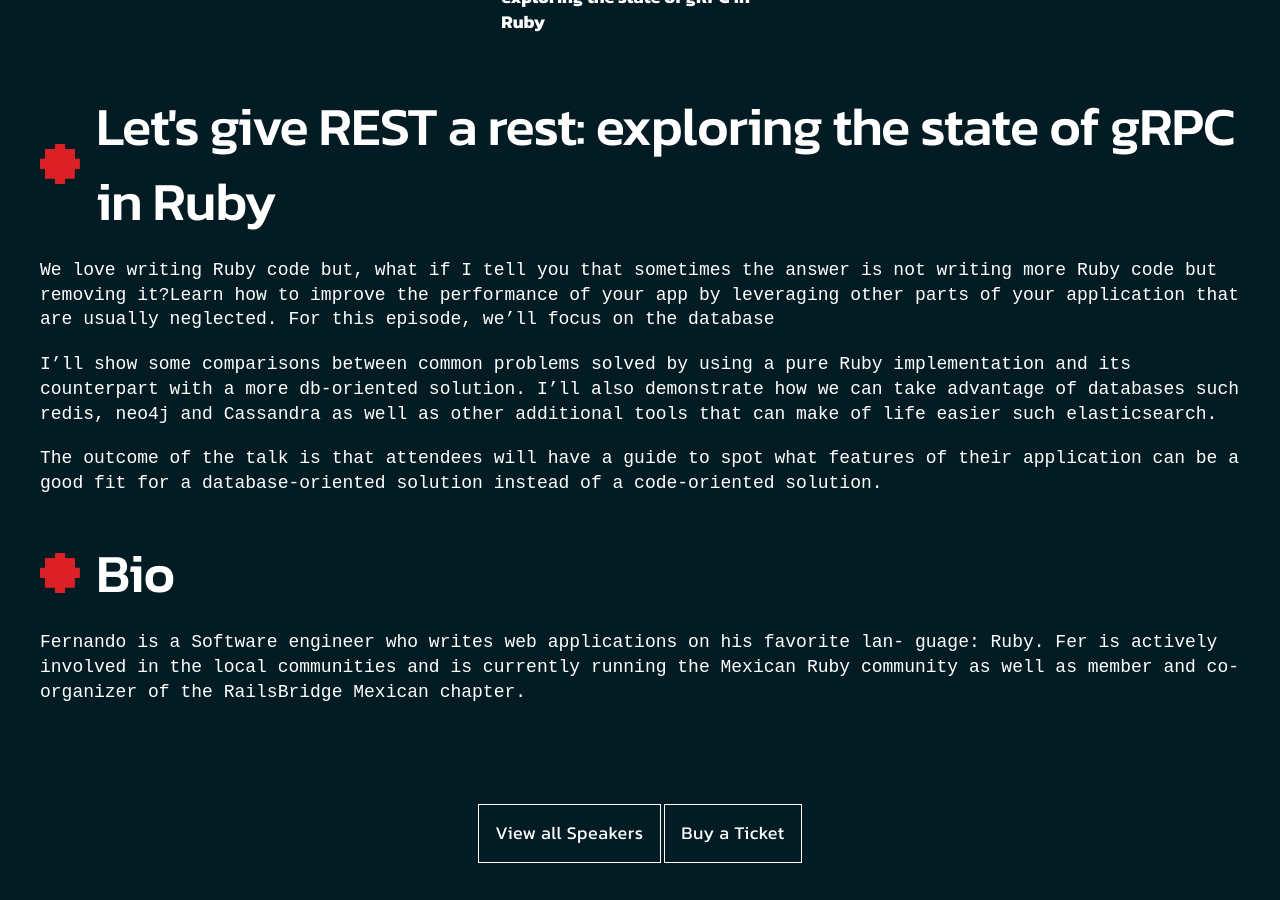
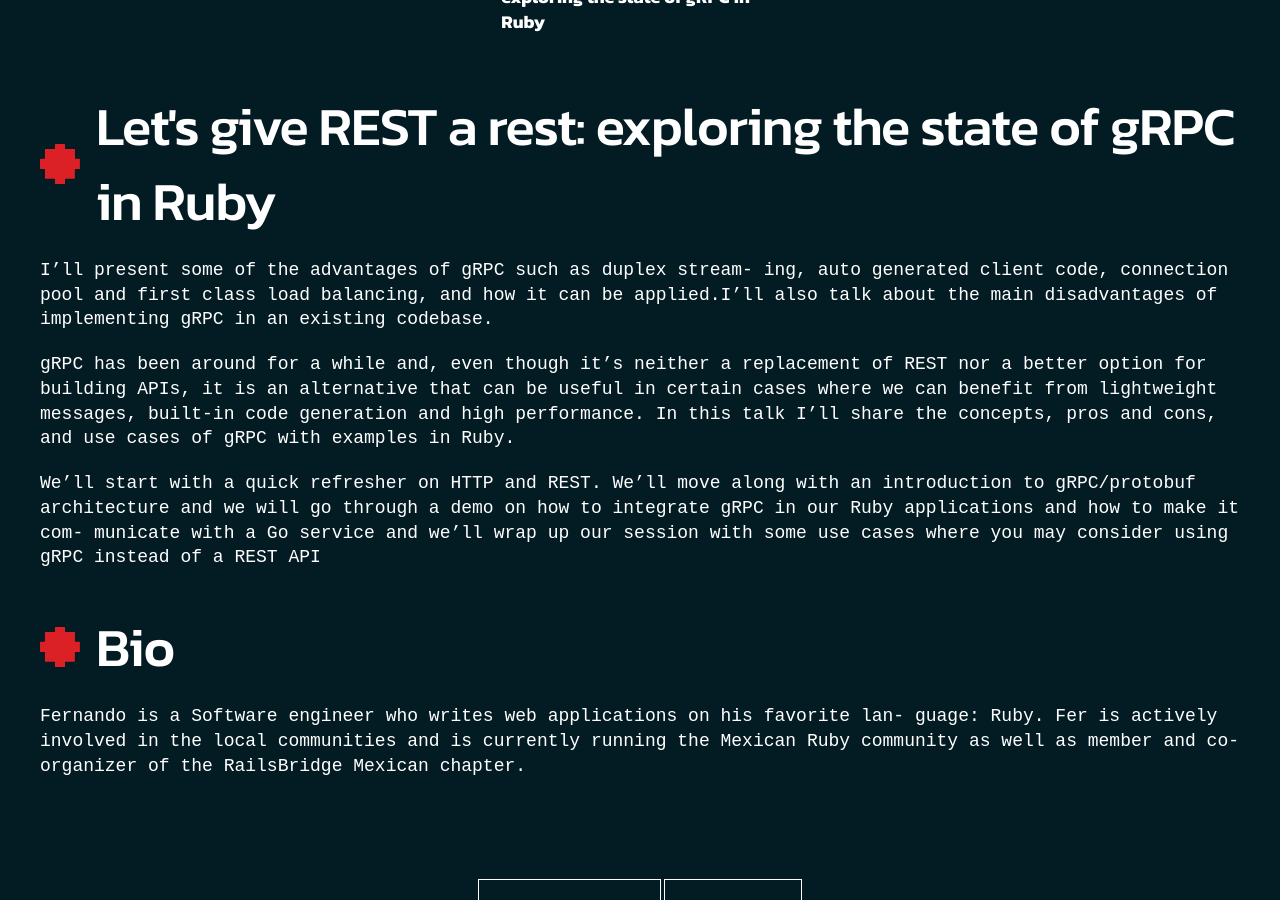
Before and after one commit to euruko/2024.euruko.org, a Jekyll site: the page built from speakers/fernando_perales.html, in a window 1280 px wide and 900 px high, scrolled down 624 px. Built offline with Jekyll 4.4.1, drawn with Linux system fonts in a browser that asks for light colours; comment, search, counter and statistics services are not loaded.

Commit message:
fernando fix

```diff
--- a/speakers/fernando_perales.html
+++ b/speakers/fernando_perales.html
@@ -29,23 +29,24 @@ layout: page
         <div class="col--100">
           <h3 class="section__article__title has-dot">Let's give REST a rest: exploring the state of gRPC in Ruby</h3>
           <p class="section__article__text mb--2">
-            We love writing Ruby code but, what if I tell you that sometimes the
-answer is not writing more Ruby code but removing it?Learn how
-to improve the performance of your app by leveraging other parts of
-your application that are usually neglected. For this episode, we’ll
-focus on the database
+            I’ll present some of the advantages of gRPC such as duplex stream-
+ing, auto generated client code, connection pool and first class load
+balancing, and how it can be applied.I’ll also talk about the main
+disadvantages of implementing gRPC in an existing codebase.
           </p>
           <p class="section__article__text mb--2">
-            I’ll show some comparisons between common problems solved by using a pure
-Ruby implementation and its counterpart with a more db-oriented solution. I’ll
-also demonstrate how we can take advantage of databases such redis, neo4j and
-Cassandra as well as other additional tools that can make of life easier such
-elasticsearch.
+            gRPC has been around for a while and, even though it’s neither a replacement
+of REST nor a better option for building APIs, it is an alternative that can be
+useful in certain cases where we can benefit from lightweight messages, built-in
+code generation and high performance. In this talk I’ll share the concepts, pros
+and cons, and use cases of gRPC with examples in Ruby.
           </p>
           <p class="section__article__text mb--2">
-            The outcome of the talk is that attendees will have a guide to spot what features
-of their application can be a good fit for a database-oriented solution instead of
-a code-oriented solution.
+            We’ll start with a quick refresher on HTTP and REST. We’ll move along with
+an introduction to gRPC/protobuf architecture and we will go through a demo
+on how to integrate gRPC in our Ruby applications and how to make it com-
+municate with a Go service and we’ll wrap up our session with some use cases
+where you may consider using gRPC instead of a REST API
           </p>
         </div>
       </article>
```
